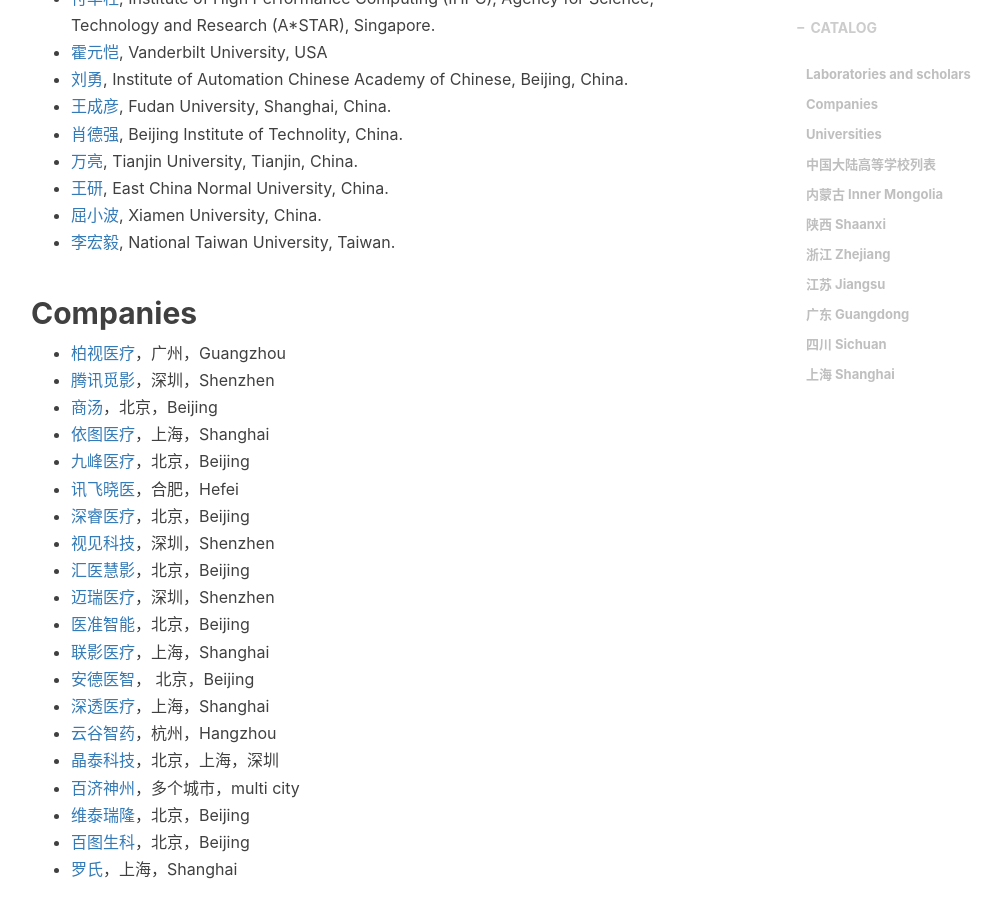
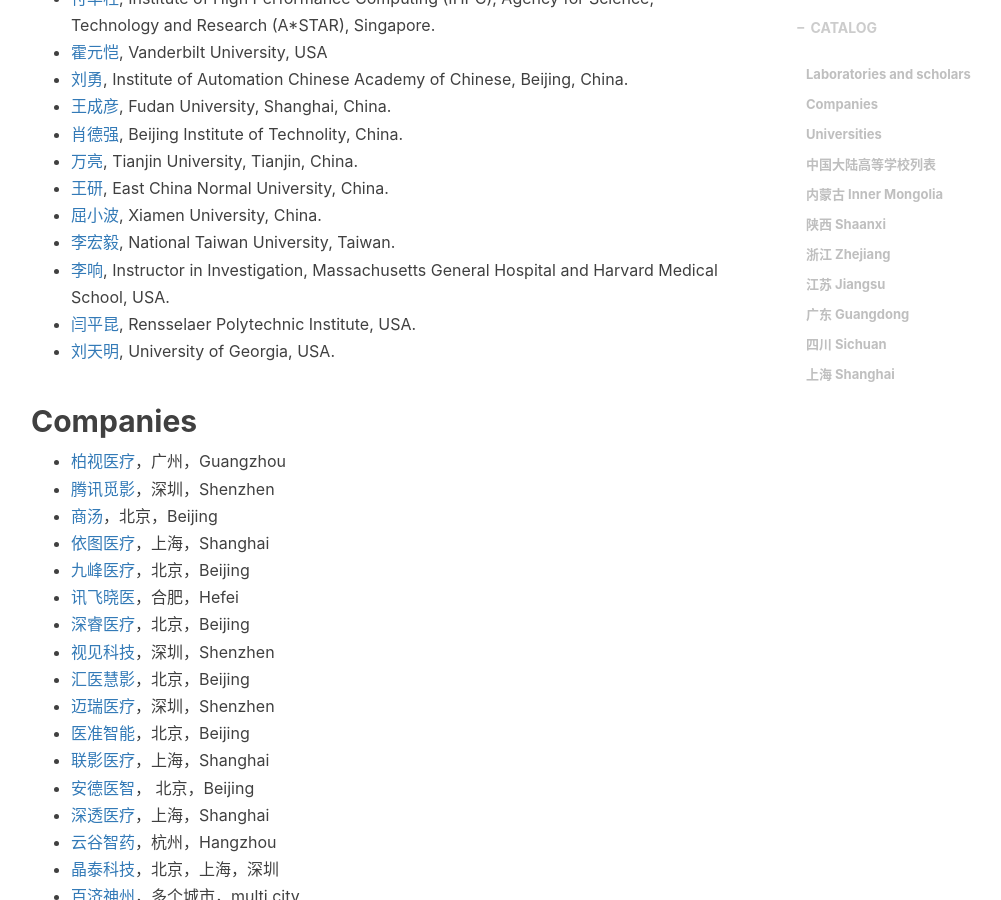
Before and after one commit to jizhang02/jizhang02.github.io, a Jekyll site: the page built from _posts/2020-02-26-csinfo.markdown, in a window 1280 px wide and 900 px high, scrolled down 2706 px. Shown: the whole window, without its empty margins (234-1235 px from the left). Built offline with Jekyll 4.4.1, drawn with Linux system fonts in a browser that asks for light colours; nearby versions of some CDN libraries; library files that are not in the unit come from our copies; a script that is not in the unit is left out; comment, search, counter and statistics services are not loaded.

Commit message:
Update 2020-02-26-csinfo.markdown

```diff
--- a/_posts/2020-02-26-csinfo.markdown
+++ b/_posts/2020-02-26-csinfo.markdown
@@ -83,6 +83,9 @@
 * [王研](https://faculty.ecnu.edu.cn/_s15/wy2_19241/main.psp), East China Normal University, China.
 * [屈小波](https://csrc.xmu.edu.cn/xiaobo/index_cn.html), Xiamen University, China.
 * [李宏毅](https://speech.ee.ntu.edu.tw/~hylee/index.php), National Taiwan University, Taiwan.
+* [李响](https://xiangli-shaun.github.io/), Instructor in Investigation, Massachusetts General Hospital and Harvard Medical School, USA.
+* [闫平昆](https://dial.rpi.edu/people/pingkun-yan), Rensselaer Polytechnic Institute, USA.
+* [刘天明](https://cobweb.cs.uga.edu/~tliu/), University of Georgia, USA.
 
 ## Companies
 * [柏视医疗](https://www.pvmedtech.com/index.html)，广州，Guangzhou
```
